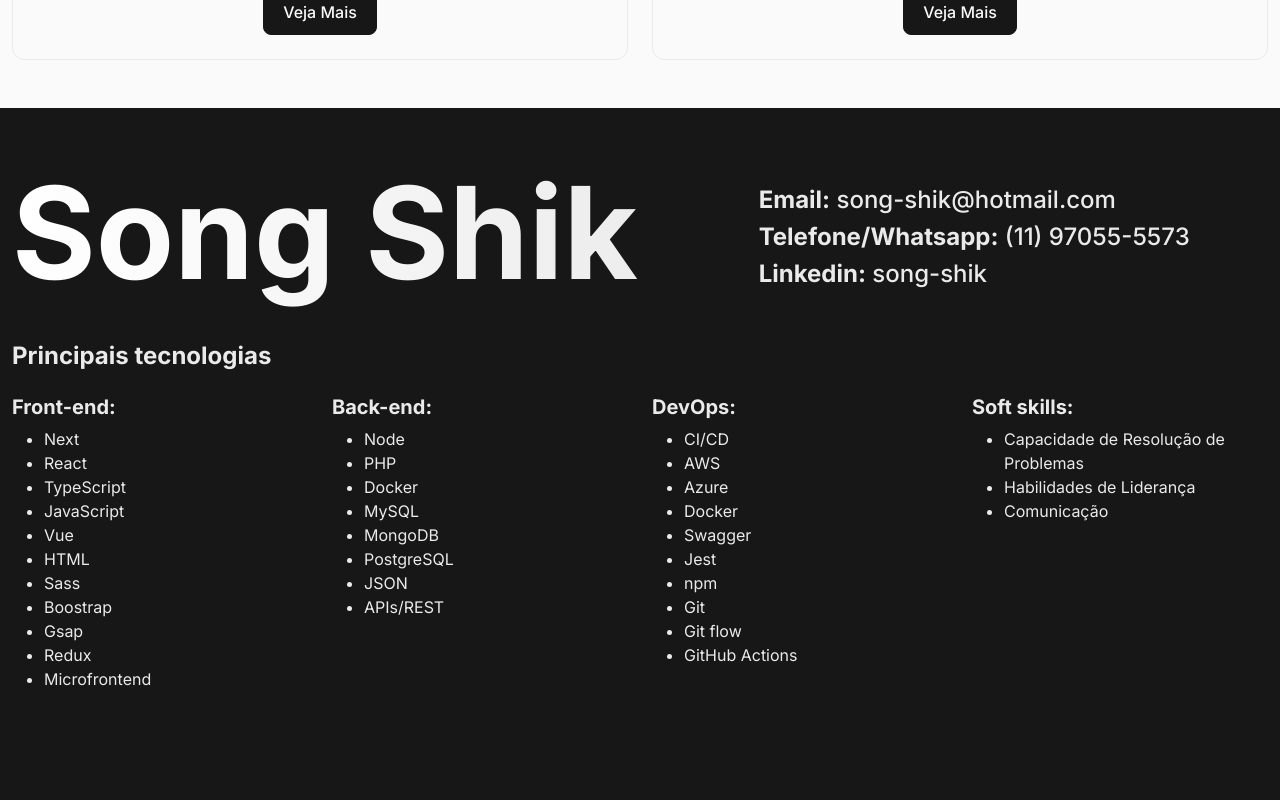
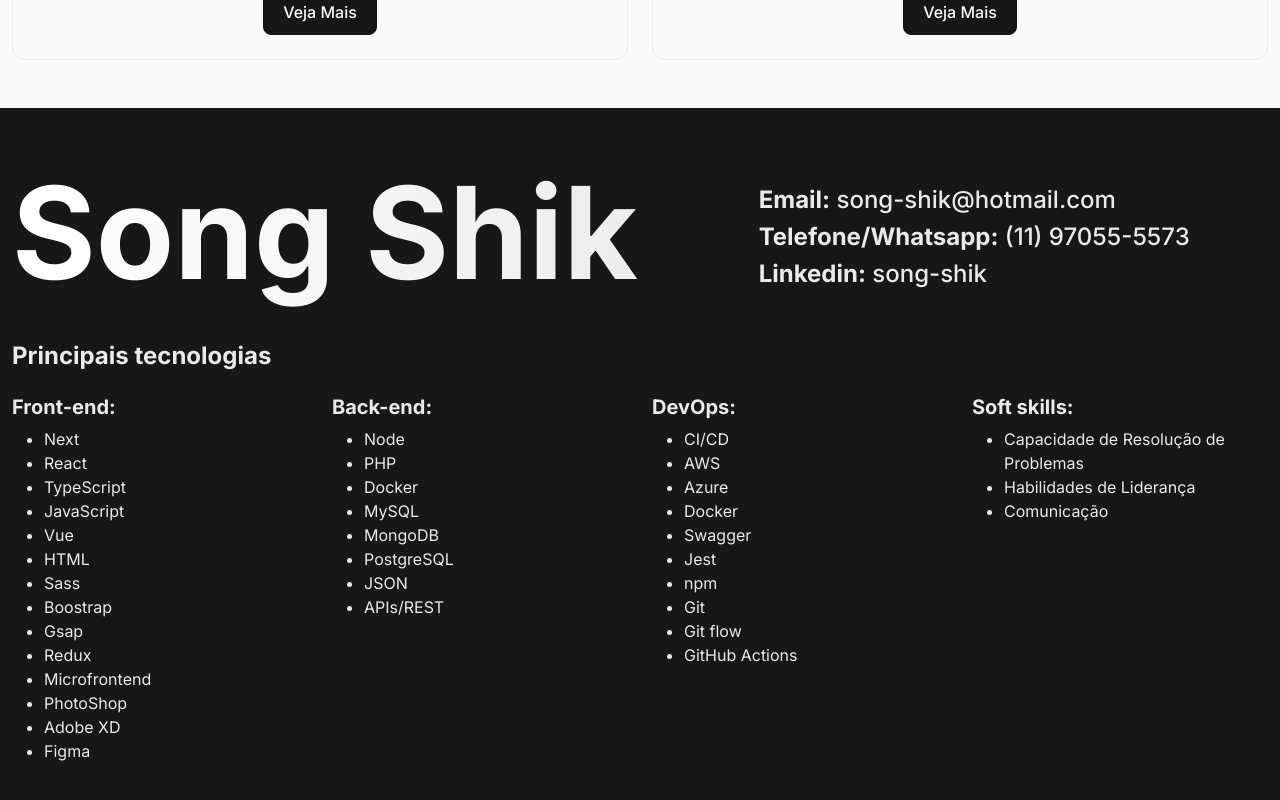
Before and after one commit to SongShik/portifolio, a Next.js app: page / in a window 1280 px wide. Shown: the part 5101-5901 px from the top of the page. Built offline with nearby package versions, Linux system fonts and the light colour scheme.

Commit message:
mudanças no footer

```diff
--- a/src/components/footer.tsx
+++ b/src/components/footer.tsx
@@ -37,6 +37,9 @@ export default async function Footer() {
                             <li className="color-primary">Gsap</li>
                             <li className="color-primary">Redux</li>
                             <li className="color-primary">Microfrontend</li>
+                            <li className="color-primary">PhotoShop</li>
+                            <li className="color-primary">Adobe XD</li>
+                            <li className="color-primary">Figma</li>
                         </ul>
                     </div>
                     <div className="col col-md-3">
```
